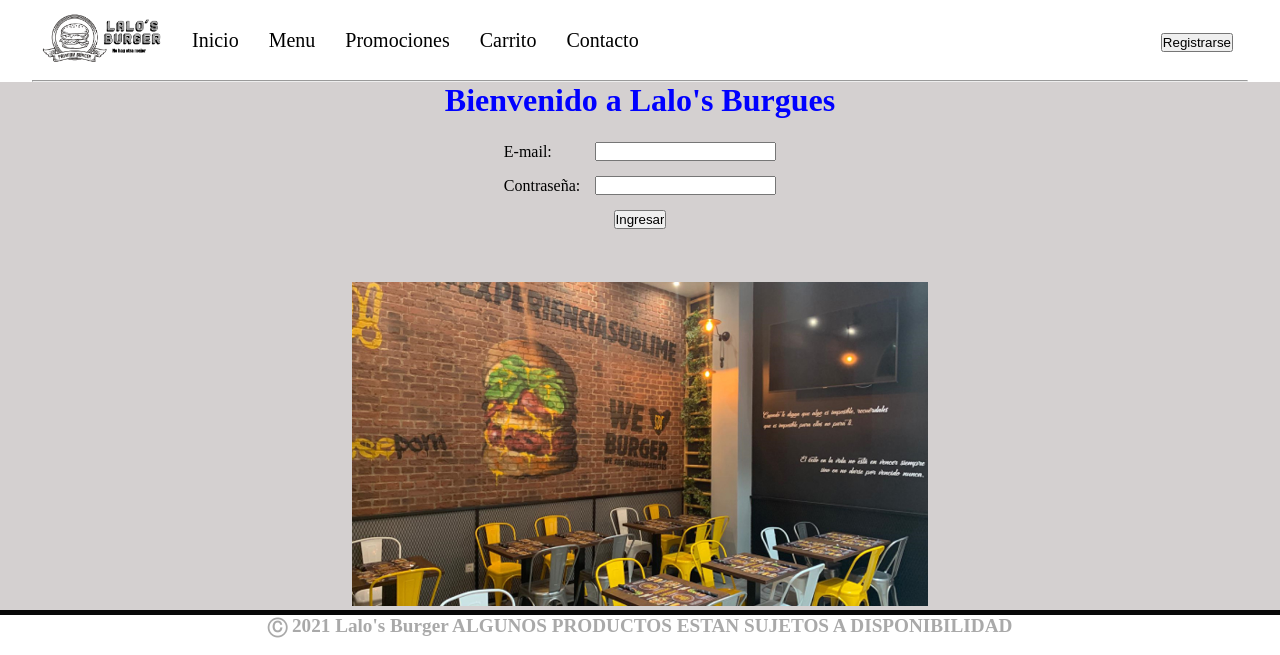
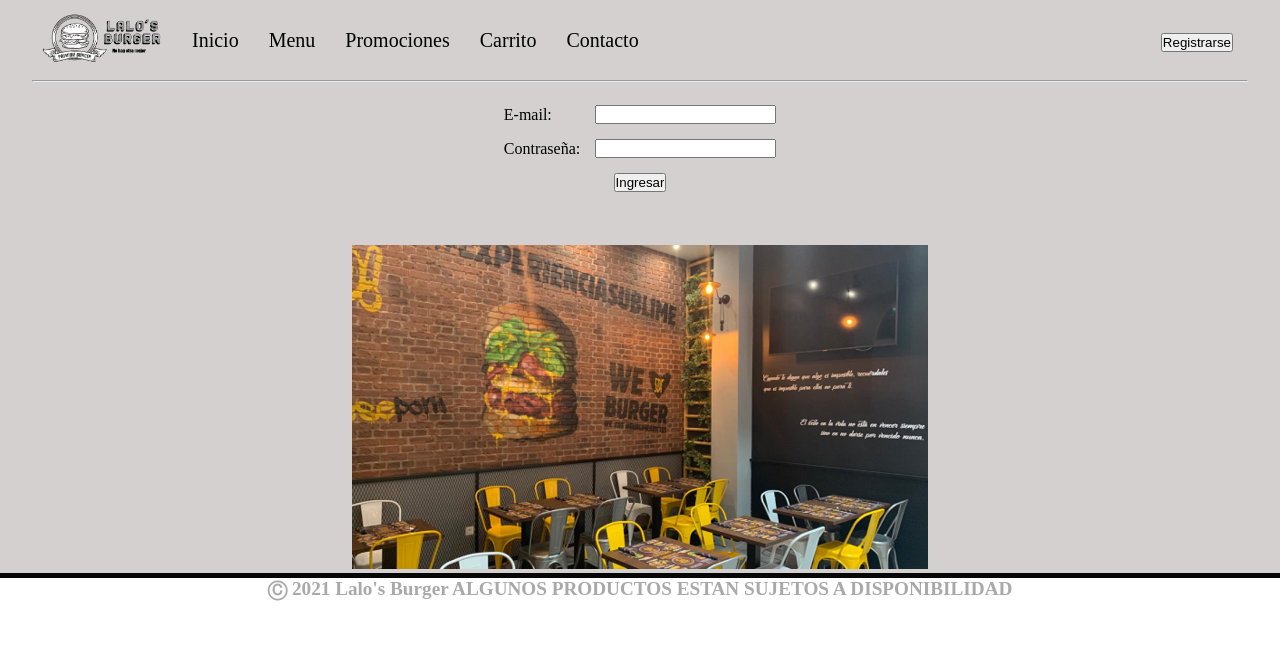
Before and after one commit to miguelrohdez/Proyecto_modulo7, a PHP site: page / in a window 1280 px wide. Shown: the top 655 px of the page. Run offline with PHP 8.4, Linux system fonts and the light colour scheme.

Commit message:
Solo Miguel

```diff
--- a/index.php
+++ b/index.php
@@ -48,18 +48,18 @@
 		}
 			?>
 		<!-- Aqui  empieza la barra de menus y logo -->
-		<?php
+
+
+	<!-- Aqui  empieza la caja principal -->
+	<div class="container">
+		<header>
+			<?php
 				if (!isset($_SESSION["usuario"])) {
 					include("nav_nologin.html");
 				}else{
 					include("nav_login.html");
 				}
 		?>
-
-	<!-- Aqui  empieza la caja principal -->
-	<div class="container">
-		<header>
-			<h1 class="tituloPrincipal">Bienvenido a Lalo's Burgues</h1>
 		</header>
 		<!-- Aqui  empieza la seccion del formulario o datos a mostrar -->
 		<div class="caja principal">
```
